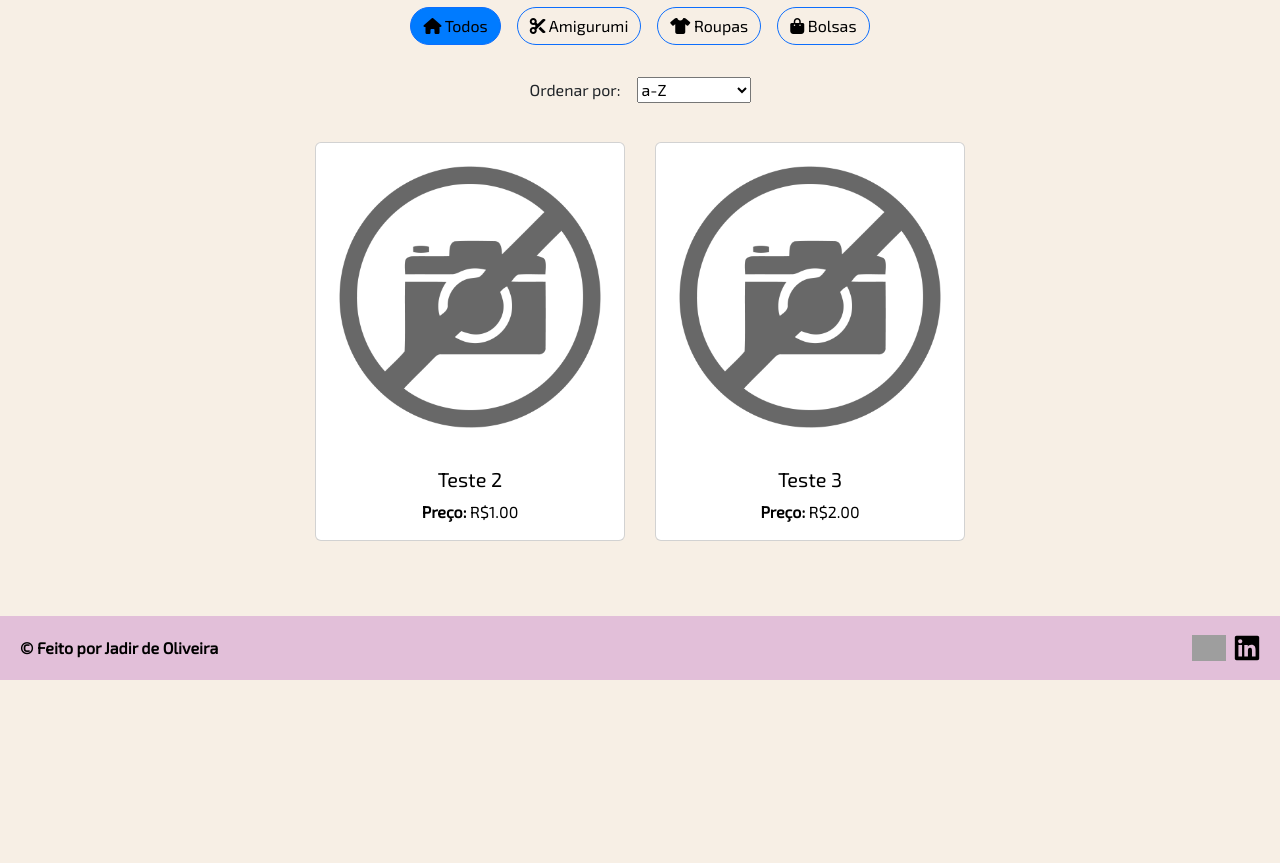
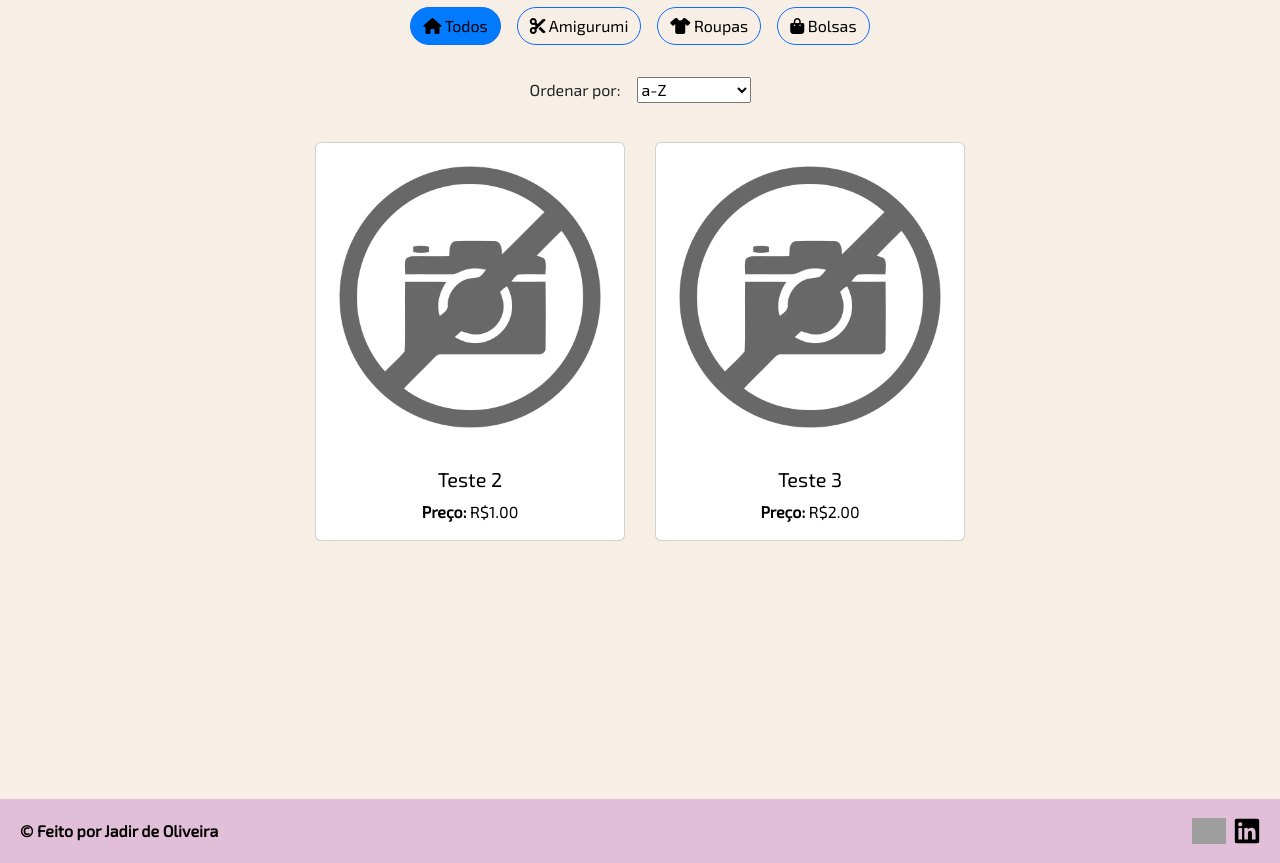
Before and after one commit to JadirXavier/Online-Items-Display, a Django app: page / in a window 1280 px wide. Shown: the part 131-994 px from the top of the page. Before the commit the page ends 811 px from the top, so only its background shows below. Run offline with Django 5.2, Linux system fonts and the light colour scheme; data comes from the database, SQL or seed files in the repository; data that the repository does not hold is empty; some libraries are stand-ins or nearby versions; grey boxes are pictures that could not be loaded.

Commit message:
Updated css

```diff
--- a/djangoapp/mostruario/static/mostruario/styles.css
+++ b/djangoapp/mostruario/static/mostruario/styles.css
@@ -1,3 +1,7 @@
+html, body {
+    height: 100%;
+}
+
 html {
     box-sizing: border-box;
 }
@@ -13,6 +17,9 @@ body {
     background-color: #F7EFE5 !important;
 }
 
+.container {
+    height: 100%
+}
 
 .container, .row {
     padding-left: 15px;
```
